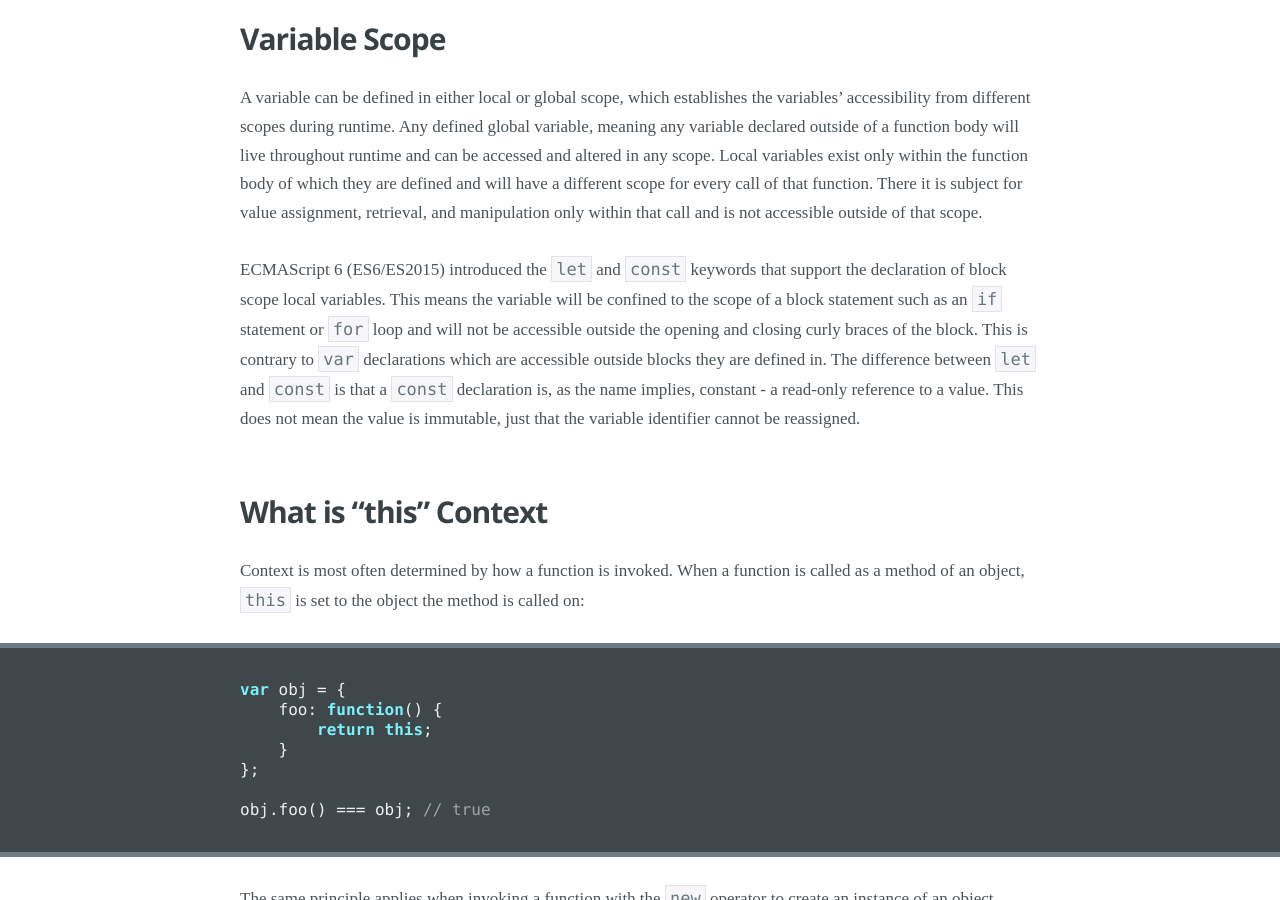
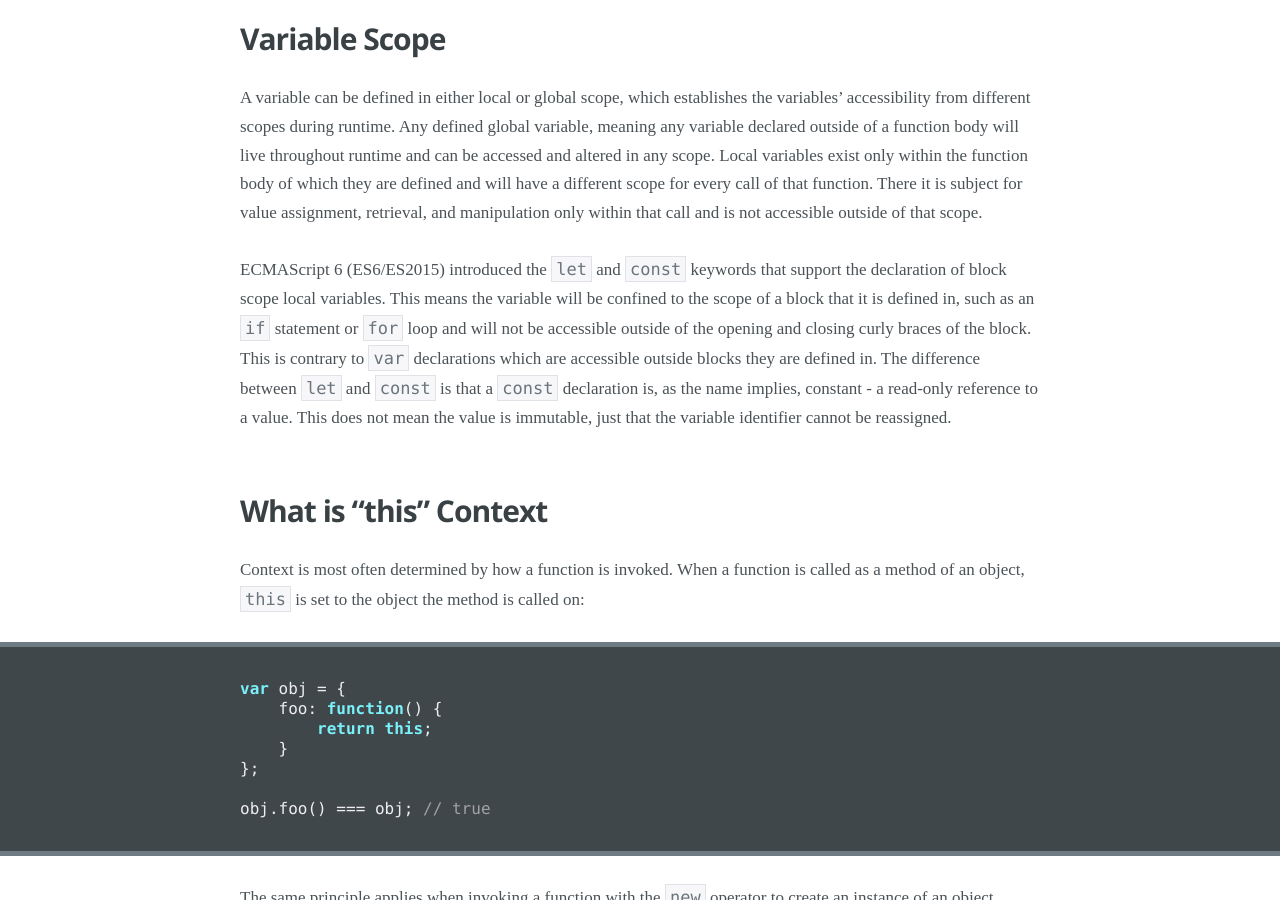
Before and after one commit to ryanmorr/ryanmorr.github.io, a Jekyll site: the page built from _posts/2013-08-16-understanding-scope-and-context-in-javascript.md, in a window 1280 px wide and 900 px high, scrolled down 1315 px. Built offline with Jekyll 4.4.1, drawn with Linux system fonts in a browser that asks for light colours; some web fonts are replaced.

Commit message:
Update variable scope sentence

```diff
--- a/_posts/2013-08-16-understanding-scope-and-context-in-javascript.md
+++ b/_posts/2013-08-16-understanding-scope-and-context-in-javascript.md
@@ -18,7 +18,7 @@
 
 A variable can be defined in either local or global scope, which establishes the variables' accessibility from different scopes during runtime. Any defined global variable, meaning any variable declared outside of a function body will live throughout runtime and can be accessed and altered in any scope. Local variables exist only within the function body of which they are defined and will have a different scope for every call of that function. There it is subject for value assignment, retrieval, and manipulation only within that call and is not accessible outside of that scope.
 
-ECMAScript 6 (ES6/ES2015) introduced the `let` and `const` keywords that support the declaration of block scope local variables. This means the variable will be confined to the scope of a block statement such as an `if` statement or `for` loop and will not be accessible outside the opening and closing curly braces of the block. This is contrary to `var` declarations which are accessible outside blocks they are defined in. The difference between `let` and `const` is that a `const` declaration is, as the name implies, constant - a read-only reference to a value. This does not mean the value is immutable, just that the variable identifier cannot be reassigned.
+ECMAScript 6 (ES6/ES2015) introduced the `let` and `const` keywords that support the declaration of block scope local variables. This means the variable will be confined to the scope of a block that it is defined in, such as an `if` statement or `for` loop and will not be accessible outside of the opening and closing curly braces of the block. This is contrary to `var` declarations which are accessible outside blocks they are defined in. The difference between `let` and `const` is that a `const` declaration is, as the name implies, constant - a read-only reference to a value. This does not mean the value is immutable, just that the variable identifier cannot be reassigned.
 
 ## What is “this” Context
 
```
